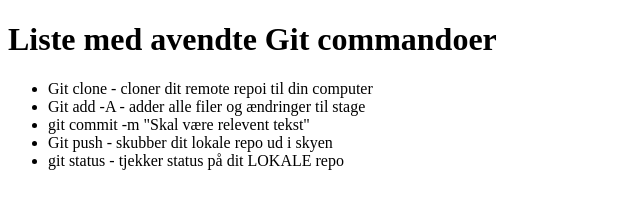
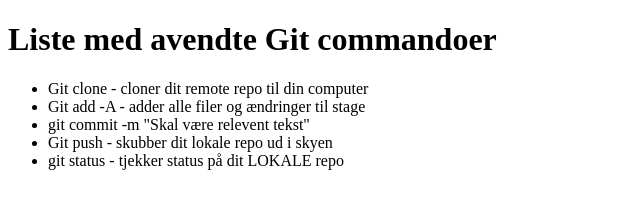
Before and after one commit to Flaudz/TestV2, a plain HTML site: page index.html in a window 1280 px wide. Shown: the full height of the page, 0-640 px from the left. Drawn offline with Linux system fonts and the light colour scheme.

Commit message:
Fixed misspelling on line 11.
Fixed misspelling on line 11. from "repoi" to "repo"

```diff
--- a/index.html
+++ b/index.html
@@ -8,7 +8,7 @@
 	<body>
 		<h1>Liste med avendte Git commandoer</h1>
 		<ul>
-			<li>Git clone - cloner dit remote repoi til din computer</li>
+			<li>Git clone - cloner dit remote repo til din computer</li>
 			<li>Git add -A - adder alle filer og ændringer til stage</li>
 			<li>git commit -m "Skal være relevent tekst"</li>
 			<li>Git push - skubber dit lokale repo ud i skyen</li>
```
